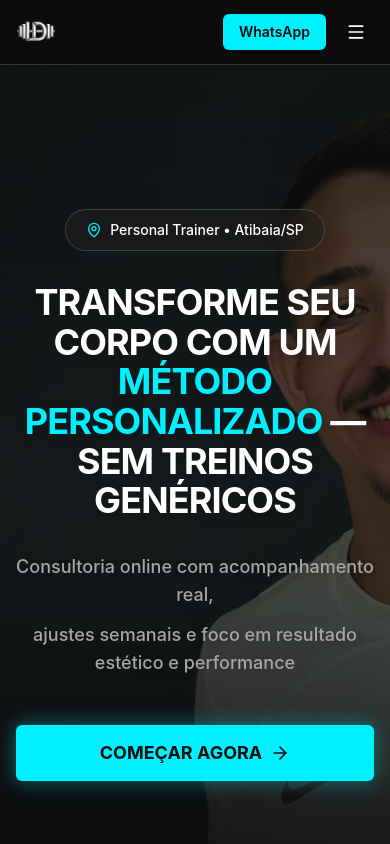
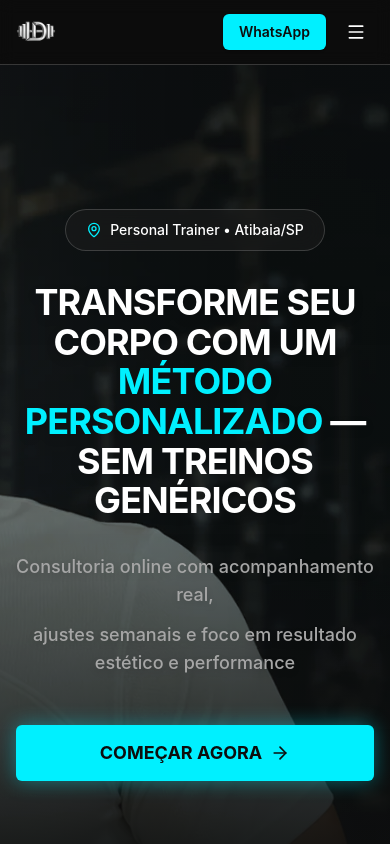
Before and after one commit to 04ale/dominicale-personal, a React (Vite) app: page / in a window 390 px wide. Shown: the top 844 px of the page. Built offline with nearby package versions, Linux system fonts and the light colour scheme.

Commit message:
style: adjust hero image positioning to highlight trainer face on mobile

```diff
--- a/src/components/HeroBanner.tsx
+++ b/src/components/HeroBanner.tsx
@@ -10,7 +10,7 @@
                 <img
                     src={heroBannerImg}
                     alt="Personal Trainer Wander"
-                    className="w-full h-full object-cover object-center opacity-60"
+                    className="w-full h-full object-cover object-right md:object-center opacity-70 md:opacity-60"
                     fetchPriority="high"
                 />
                 {/* Gradient Overlay for better text readability */}
```
